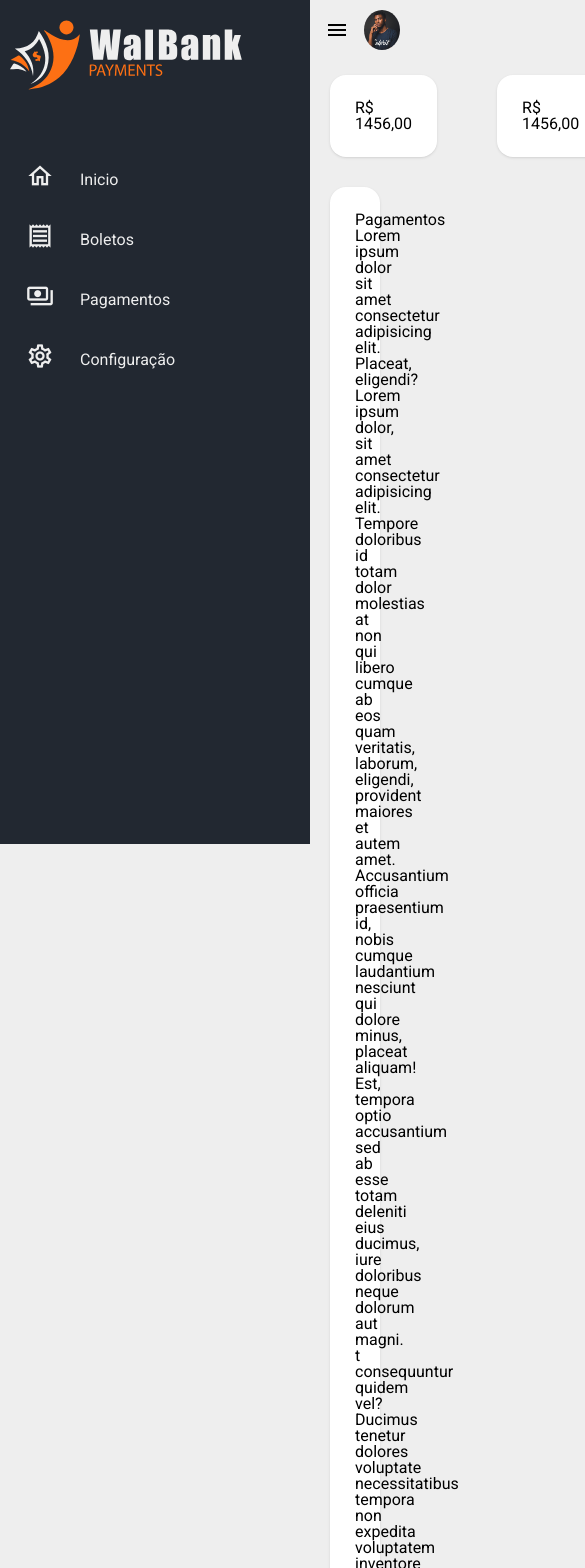
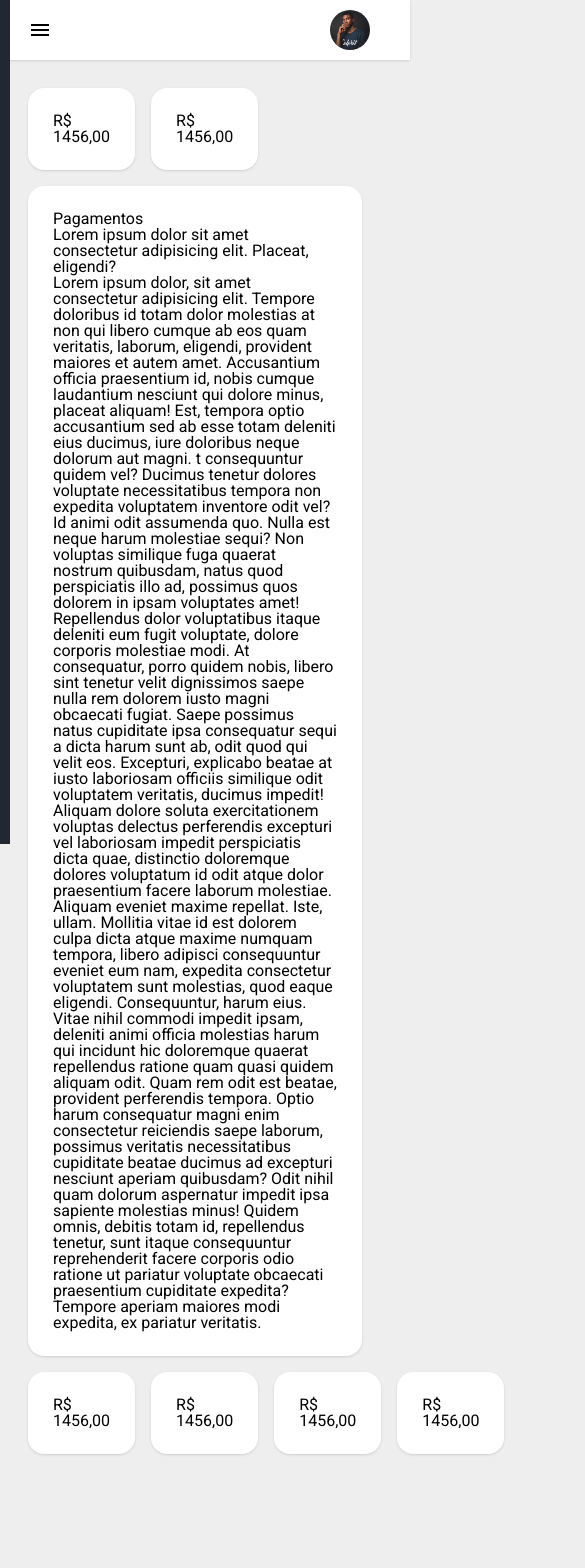
Before and after one commit to Walteann/walbank-front, an Angular app: page /home in a window 390 px wide. Shown: the top 1568 px of the page, 585 px wide, since content can reach past the window. After the commit the page ends 1482 px from the top, so only its background shows below. Built offline with nearby package versions, Linux system fonts and the light colour scheme.

Commit message:
feat: diretiva de grid e responsive

```diff
--- a/src/app/app.component.html
+++ b/src/app/app.component.html
@@ -2,6 +2,8 @@
 	<wal-sidebar #walSidebar></wal-sidebar>
 	<main #main>
 		<wal-top-bar (onToggleMenu)="onToggleMenu()"></wal-top-bar>
-		<router-outlet></router-outlet>
+		<section class="main-section">
+			<router-outlet></router-outlet>
+		</section>
 	</main>
 </div>
--- a/src/app/app.component.scss
+++ b/src/app/app.component.scss
@@ -1,4 +1,4 @@
-@import './../styles/variables';
+@import "./../styles/variables";
 
 .container {
 	display: relative;
@@ -11,9 +11,25 @@ main {
 	left: 300px;
 	min-height: 100vh;
 	transition: 0.5s;
+
+	.main-section {
+		padding: 20px;
 	}
-
-main.active {
+	&.active {
 		width: calc(100% - 80px);
 		left: 80px;
 	}
+}
+
+// Reponsive
+
+@media (max-width: 991px) {
+	main {
+		width: 100%;
+		left: 0;
+
+		&.active {
+			left: 300px;
+		}
+	}
+}
--- a/src/app/core/layouts/sidebar/sidebar.component.scss
+++ b/src/app/core/layouts/sidebar/sidebar.component.scss
@@ -8,6 +8,7 @@
 	border-left: 10px solid $secondary-color;
 	transition: 0.5s;
 	overflow: hidden;
+	z-index: 2
 }
 
 .navigation.active{
@@ -128,3 +129,30 @@
     box-shadow: 35px -35px 0 10px $four-color;
     pointer-events: none;
 }
+
+
+// Responsive
+@media (max-width: 991px) {
+    .navigation {
+        left: -310px;
+    }
+
+    .navigation.active {
+        left: 0;
+        width: 300px;
+    }
+}
+
+@media (max-width: 480px) {
+
+	.navigation {
+        width: 100%;
+        left: -100%;
+        z-index: w;
+    }
+
+    .navigation.active {
+        width: 100%;
+        left: 0;
+    }
+}
--- a/src/app/core/layouts/top-bar/top-bar.component.scss
+++ b/src/app/core/layouts/top-bar/top-bar.component.scss
@@ -1,3 +1,4 @@
+@import './../../../../styles/variables';
 
 .topbar {
     width: 100%;
@@ -6,6 +7,9 @@
     justify-content: space-between;
     align-items: center;
     padding: 0 10px;
+	box-shadow: 0 1px 3px 0 rgb(0 0 0 / .1), 0 1px 2px -1px rgb(0 0 0 / .1);
+	background-color: $white;
+	z-index: -1;
 }
 
 .toggle {
@@ -27,6 +31,7 @@
     border-radius: 50%;
     overflow: hidden;
     cursor: pointer;
+	margin-right: 30px;
 }
 
 .user img {
--- a/src/app/pages/home/home.component.html
+++ b/src/app/pages/home/home.component.html
@@ -1,4 +1,4 @@
-<div wal-grid-2>
+<div [walGrid]="3">
 	<wal-card>
 		R$ 1456,00
 	</wal-card>
@@ -23,3 +23,18 @@ t consequuntur quidem vel? Ducimus tenetur dolores voluptate necessitatibus temp
 	Quidem omnis, debitis totam id, repellendus tenetur, sunt itaque consequuntur reprehenderit facere corporis odio ratione ut pariatur voluptate obcaecati praesentium cupiditate expedita? Tempore aperiam maiores modi expedita, ex pariatur veritatis.</p>
 
 </wal-card>
+
+<div [walGrid]="4">
+	<wal-card>
+		R$ 1456,00
+	</wal-card>
+	<wal-card>
+		R$ 1456,00
+	</wal-card>
+	<wal-card>
+		R$ 1456,00
+	</wal-card>
+	<wal-card>
+		R$ 1456,00
+	</wal-card>
+</div>
--- a/src/app/shared/components/card/card.component.scss
+++ b/src/app/shared/components/card/card.component.scss
@@ -2,7 +2,7 @@
 
 .wal-card {
 	background-color: $white;
-	margin: 15px 30px;
+	margin: 8px;
 	padding: 25px;
 	border-radius: 1rem;
 	box-shadow: 0 1px 3px 0 rgb(0 0 0 / .1), 0 1px 2px -1px rgb(0 0 0 / .1);
--- a/src/app/shared/directives/directives.module.ts
+++ b/src/app/shared/directives/directives.module.ts
@@ -1,12 +1,12 @@
 import { NgModule } from '@angular/core';
-import { GridModule } from './grids/grids.module';
+import { WalGridDirective } from './wal-grid.directive';
 
 const DIRECTIVES = [
-	GridModule
+	WalGridDirective
 ]
 
 @NgModule({
-	imports: DIRECTIVES,
+	declarations: DIRECTIVES,
 	exports: DIRECTIVES,
 })
 export class DirectivesModule { }
--- a/src/app/shared/directives/grids/grid2.directive.ts
+++ /dev/null
@@ -1,9 +0,0 @@
-import { Directive, ElementRef } from '@angular/core';
-
-@Directive({ selector: '[wal-grid-2]' })
-export class Grid2Directive {
-	constructor(private el: ElementRef) {
-		this.el.nativeElement.style.display = 'grid';
-		this.el.nativeElement.style.gridTemplateColumns = 'repeat(2, 1fr)';
-	}
-}
--- /dev/null
+++ b/src/app/shared/directives/wal-grid.directive.ts
@@ -0,0 +1,11 @@
+import { Directive, ElementRef, Input } from '@angular/core';
+
+@Directive({ selector: '[walGrid]' })
+export class WalGridDirective {
+
+	@Input() set walGrid(value: number) {
+		this.el.nativeElement.style.display = 'grid';
+		this.el.nativeElement.style.gridTemplateColumns = `repeat(${value}, 1fr)`;
+	}
+	constructor(private el: ElementRef) {}
+}
```
Also changed, not shown: src/app/shared/directives/grids/grids.module.ts (deleted, +0 -11 lines). Lines whose indentation alone changed are shown as unchanged.
